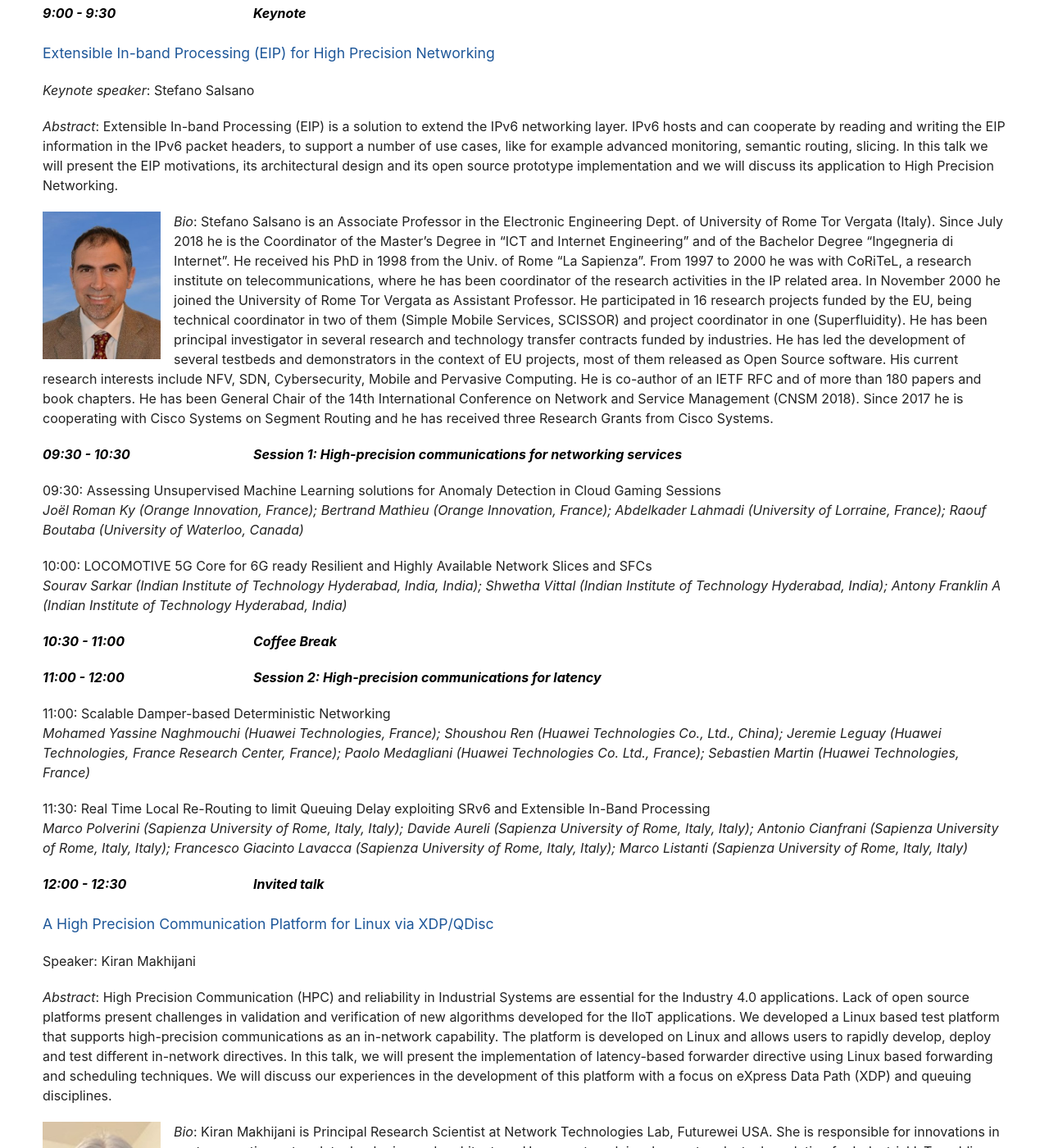
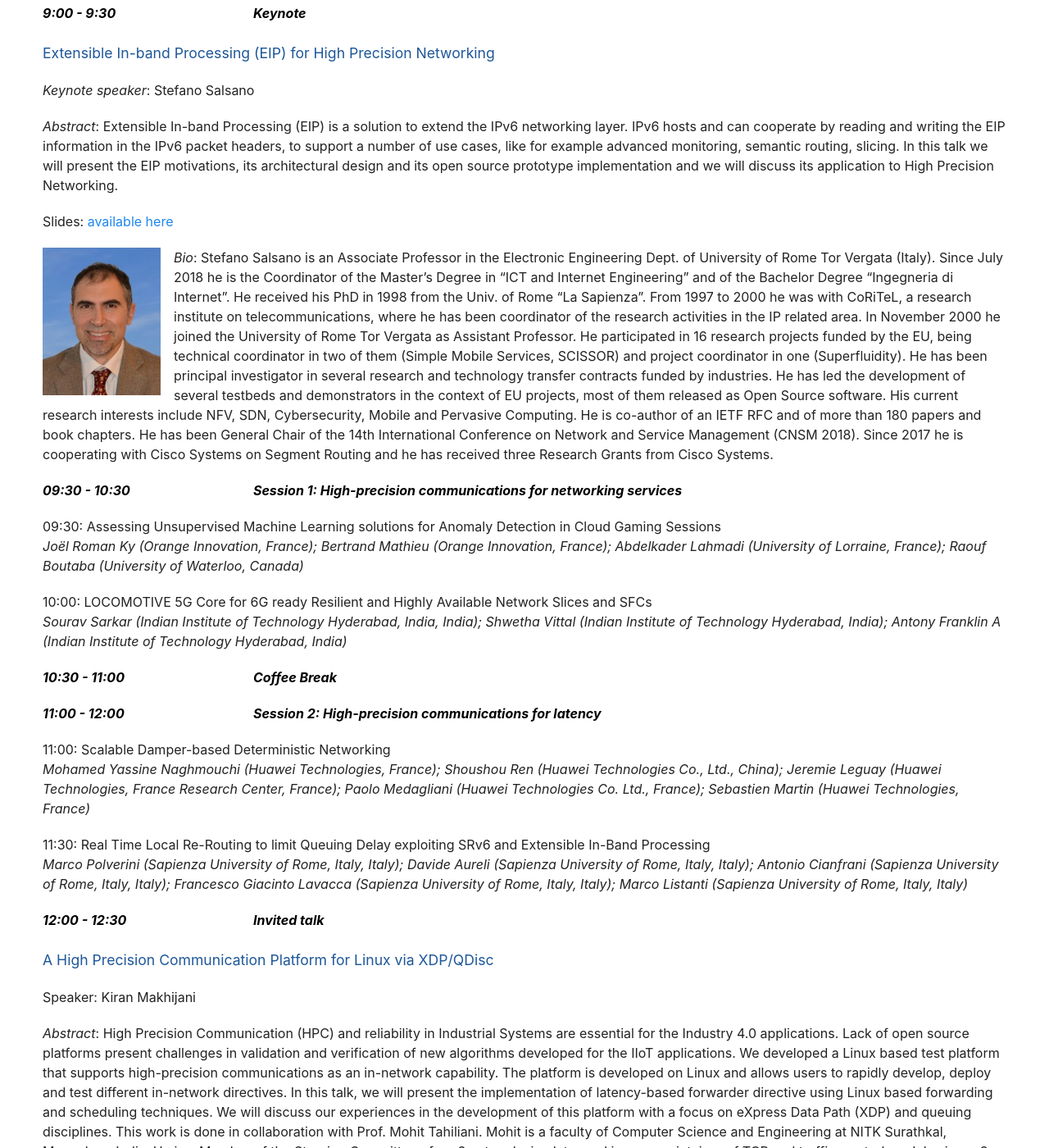
Before and after one commit to stuartclayman/cnsm_2022_website, a Jekyll site: the page built from workshop_HiPNet.html, in a window 1280 px wide and 1400 px high, scrolled down 2279 px. Shown: the whole window at 82% size. Built offline with Jekyll 4.4.1, drawn with Linux system fonts in a browser that asks for light colours; nearby versions of some CDN libraries; some of the changed text lies outside the part shown.

Commit message:
Workshop updates

```diff
--- a/workshop_HiPNet.html
+++ b/workshop_HiPNet.html
@@ -130,6 +130,10 @@ Topics of Interest to the workshop include but are not limited to the following:
       <p><i>Abstract</i>: Extensible In-band Processing (EIP) is a solution to extend the IPv6 networking layer. IPv6 hosts and can cooperate by reading and writing the EIP information in the IPv6 packet headers, to support a number of use cases, like for example advanced monitoring, semantic routing, slicing. In this talk we will present the EIP motivations, its architectural design and its open source prototype implementation and we will discuss its application to High Precision Networking.</p>
 
       <p>
+        Slides:  <a target="_s1" href="https://docs.google.com/presentation/d/19bkspVWbBCY-99oKSS0DRn5K29q9rgdw_o2_x3aP4sI/edit#slide=id.p1">available here</a>
+      </p>
+
+      <p>
  <img align="left" width="160" height="200" src="images/stefano.png" style="padding-right: 16px" />
  <i>Bio</i>: Stefano Salsano is an Associate Professor in the Electronic Engineering Dept. of University of Rome Tor Vergata (Italy). Since July 2018 he is the Coordinator of the Master’s Degree in “ICT and Internet Engineering” and of the Bachelor Degree “Ingegneria di Internet”. He received his PhD in 1998 from the Univ. of Rome “La Sapienza”. From 1997 to 2000 he was with CoRiTeL, a research institute on telecommunications, where he has been coordinator of the research activities in the IP related area. In November 2000 he joined the University of Rome Tor Vergata as Assistant Professor. He participated in 16 research projects funded by the EU, being technical coordinator in two of them (Simple Mobile Services, SCISSOR) and project coordinator in one (Superfluidity). He has been principal investigator in several research and technology transfer contracts funded by industries. He has led the development of several testbeds and demonstrators in the context of EU projects, most of them released as Open Source software. His current research interests include NFV, SDN, Cybersecurity, Mobile and Pervasive Computing. He is co-author of an IETF RFC and of more than 180 papers and book chapters. He has been General Chair of the 14th International Conference on Network and Service Management (CNSM 2018). Since 2017 he is cooperating with Cisco Systems on Segment Routing and he has received three Research Grants from Cisco Systems.</p>
 
@@ -199,7 +203,11 @@ directives. In this talk, we will present the implementation of
 latency-based forwarder directive using Linux based forwarding and
 scheduling techniques. We will discuss our experiences in the
 development of this platform with a focus on eXpress Data Path (XDP)
-and queuing disciplines.</p>
+and queuing disciplines. This work is done in collaboration with Prof. Mohit Tahiliani. Mohit is a faculty of Computer Science and Engineering at NITK Surathkal, Mangalore, India. He is a Member of the Steering Committee of ns-3 network simulator and  is a co-maintainer of TCP and traffic-control modules in ns-3. He works on TCP optimizations and Linux queue disciplines which helped designing the data path processing for HPC stack on Linux.</p>
+
+      <p>
+        Slides: <a target="_s2" href="https://docs.google.com/presentation/d/1ED8jfVSJx9-I2xBgFkGARon511aRC-BJ/edit#slide=id.p1">available here</a>
+      </p>
 
       <p>
  <img align="left" width="160" height="200" src="images/KiranM.jpg" style="padding-right: 16px" />
```
